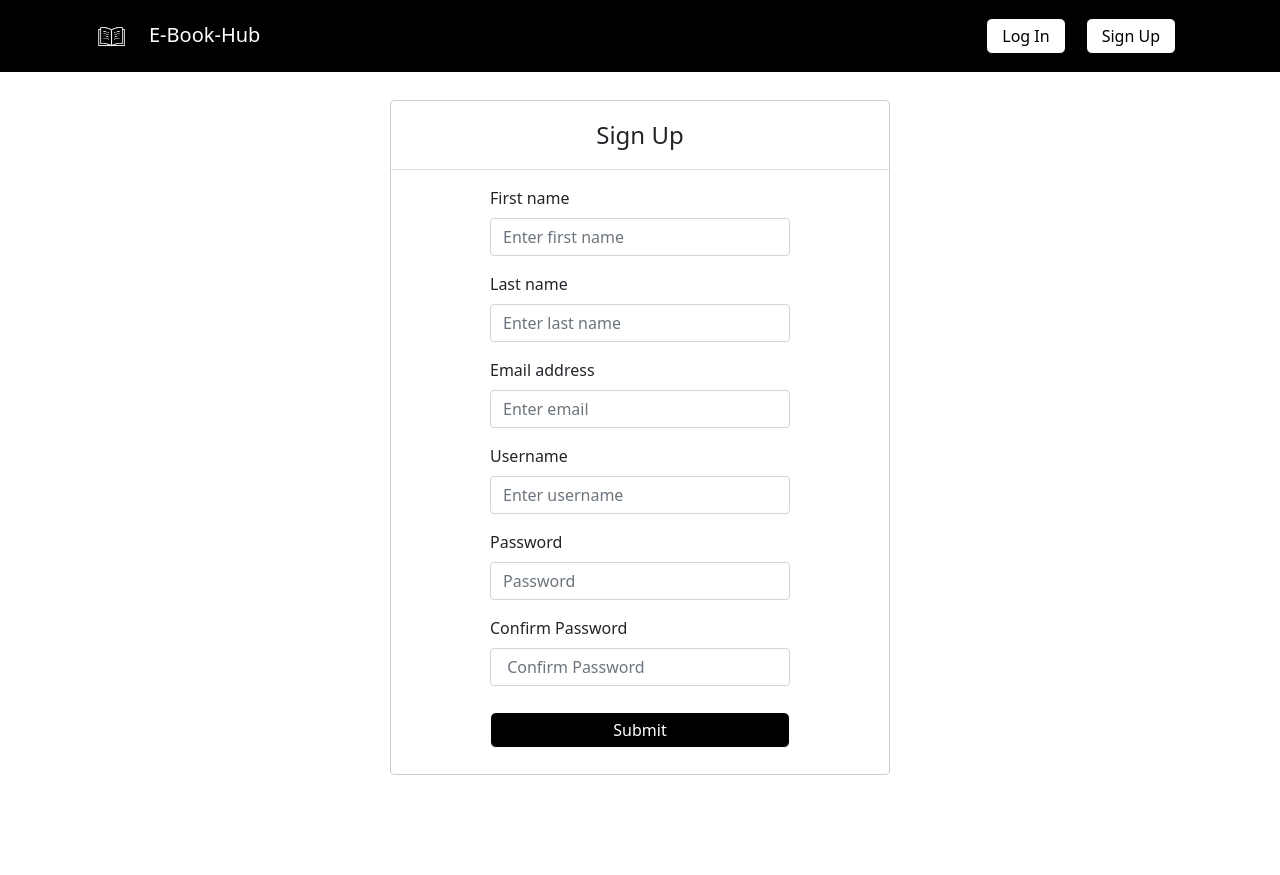
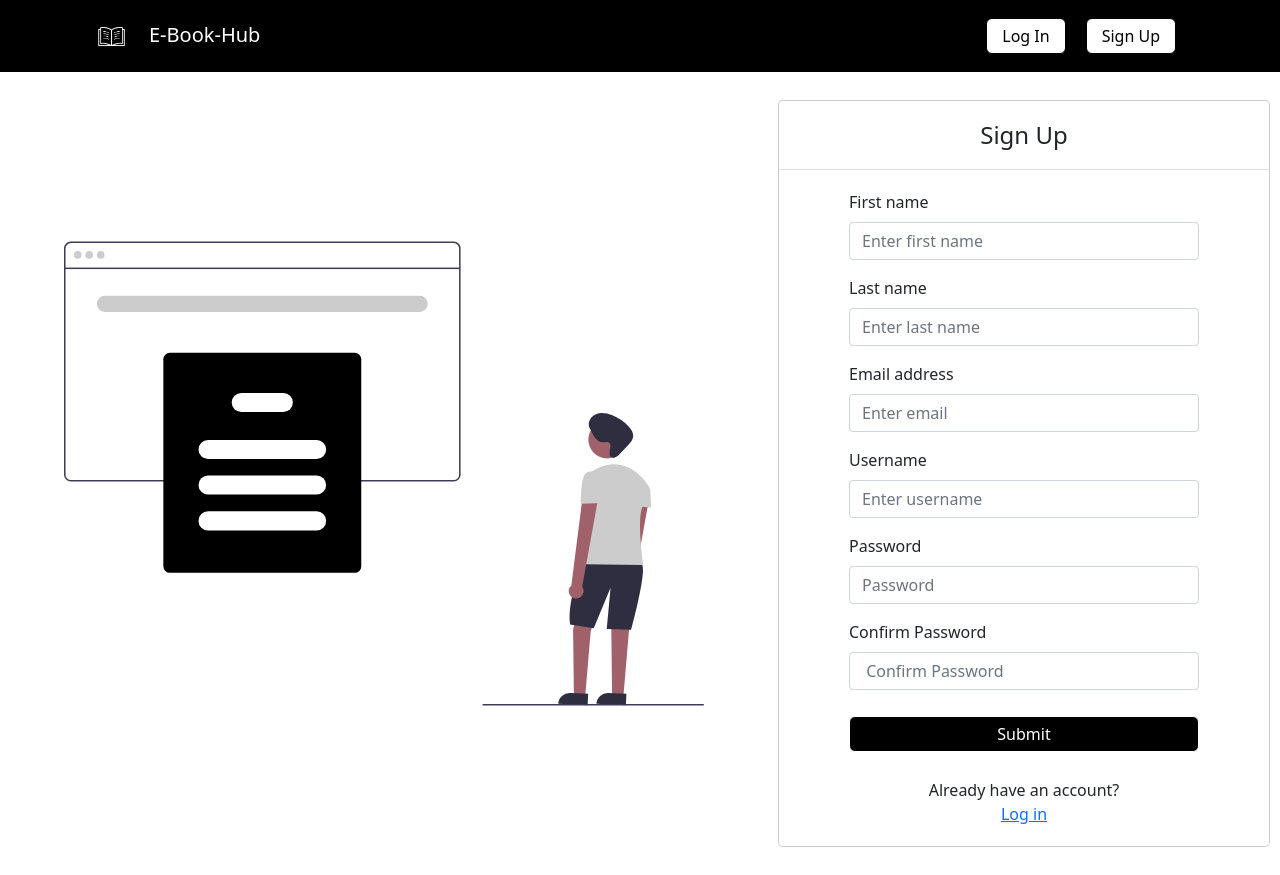
Before and after one commit to patelzil/E-Book-Hub, a React (Create React App) app in the folder frontend/: page /signup in a window 1280 px wide. Before the commit the page ends 800 px from the top, so only its background shows below. Built offline with nearby package versions, Linux system fonts and the light colour scheme.

Commit message:
added extra UI in signup page

```diff
--- a/frontend/src/components/signup.component.js
+++ b/frontend/src/components/signup.component.js
@@ -1,24 +1,75 @@
-import React from "react";
+import React, {useState} from "react";
 import {Button, Form} from "react-bootstrap";
 import Modal from 'react-bootstrap/Modal'
+import axios from "axios";
+import online_reading from '../assets/online_reading.svg'
 
 export default function Signup() {
+    const initialUser = {
+        firstName: "",
+        lastName: "",
+        eMail: "",
+        username: "",
+        password: ""
+    }
+
+    const [user, setUser] = useState(initialUser)
+    const [firstName, setFirstName] = useState('');
+    const [lastName, setLastName] = useState('');
+    const [email, setEmail] = useState('');
+    const [userName, setUserName] = useState('');
+    const [password, setPassword] = useState('');
+    const [conPassword, setConPassword] = useState('');
+
+    const isSignUp = false;
+    // const [isSignUp, setData] = useState(false);
+    // const testData = {
+    //     username: "test",
+    //     password: "test123"
+    // }
+
+    const handleSubmit = () => {
+        // setData(true);
+        // axios.get('http://localhost:5000/Ebookhub/users/Zeeelvaliya')
+        //     .then(res => {
+        //         // const content = res.data
+        //         console.log(res.data.data)
+        //     })
+
+        // axios.post("http://localhost:5000/EBookHub/users/createUser", testData)
+        //     .then(function(response){
+        //         if(response.data.status === "sucess"){
+        //             alert("successful POST")
+        //         } else {
+        //             alert("failed POST")
+        //             console.log(response)
+        //         }
+        //     })
+        //     .catch(function (error) {
+        //         console.log(error)
+        //     })
+
+    }
+
     return (
+        <div className="signup-container">
+            <img className="w-50" style={{maxWidth: "800px", margin: "5%"}} src={online_reading} alt=""/>
             <Modal.Dialog>
                 <Modal.Header style={{justifyContent: "center"}}>
                     <Modal.Title >Sign Up</Modal.Title>
                 </Modal.Header>
-            <Modal.Body>
+                <Modal.Body style={{padding: "20px"}}>
                     <div className="form-div">
                         <Form className="form">
                             <Form.Group className="mb-3 input-div" controlId="formFirstName">
                                 <Form.Label>First name</Form.Label>
-                            <Form.Control type="string" placeholder="Enter first name" />
+                                <Form.Control type="string" placeholder="Enter first name" onChange={(e) => setFirstName(e.target.value)}
+                                />
                             </Form.Group>
 
                             <Form.Group className="mb-3 input-div" controlId="formLastName">
                                 <Form.Label>Last name</Form.Label>
-                            <Form.Control type="string" placeholder="Enter last name" />
+                                <Form.Control type="string" placeholder="Enter last name" onChange={(e) => setLastName(e.target.value)}/>
                             </Form.Group>
 
                             <Form.Group className="mb-3 input-div" controlId="formEmail">
@@ -41,12 +92,23 @@ export default function Signup() {
                                 <Form.Control type="password" placeholder=" Confirm Password" />
                             </Form.Group>
 
-                        <Button className="submit-button input-div" style={{width: "300px"}} variant="primary" type="submit">
+                            <Button
+                                className="submit-button input-div"
+                                style={{width: "350px"}}
+                                variant="primary"
+                                type="submit"
+                                onClick={handleSubmit}
+                            >
                                 Submit
                             </Button>
+                            <div className="text-center mt-3">
+                                <medium>Already have an account?<br></br><a href="/login">Log in</a></medium>
+                            </div>
                         </Form>
                     </div>
                 </Modal.Body>
             </Modal.Dialog>
+        </div>
+
     )
 }
--- a/frontend/src/styles/styles.css
+++ b/frontend/src/styles/styles.css
@@ -43,7 +43,7 @@
 }
 
 .input-div {
-    width: 300px;
+    width: 350px;
 }
 
 .form {
@@ -53,11 +53,19 @@
     justify-content: center;
     border-color: black;
     width: 100%;
+    padding-left: 40px;
+    padding-right: 40px;
 }
 
 .form-div {
     display: flex;
     align-items: center;
-    height: 100%;
+    /*height: 100%;*/
     width: 100%;
 }
+
+.signup-container {
+    display: flex;
+    flex-direction: row;
+    align-content: center;
+}
```
Also changed, not shown: frontend/src/assets/online_reading.svg (added). Lines whose indentation alone changed are shown as unchanged.
